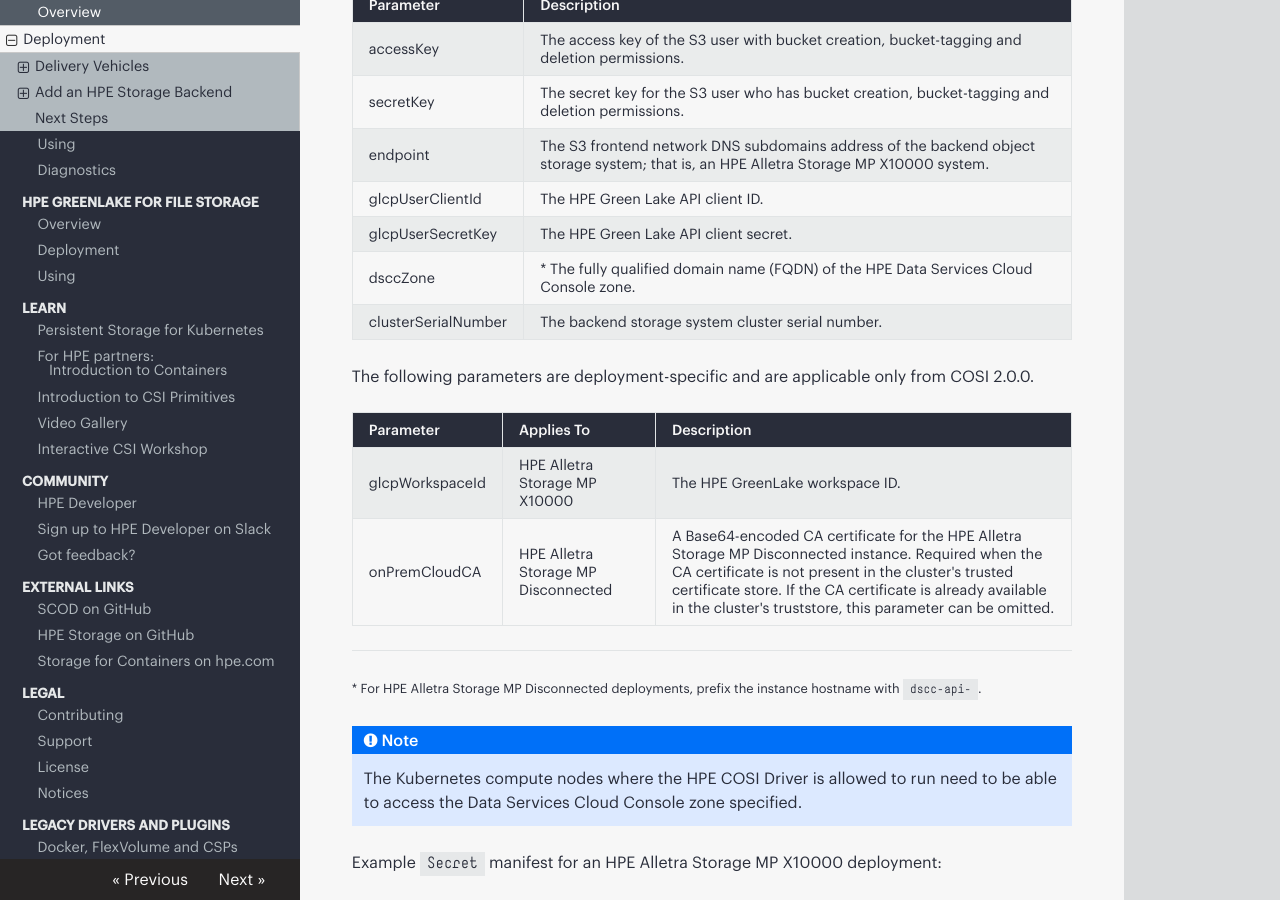
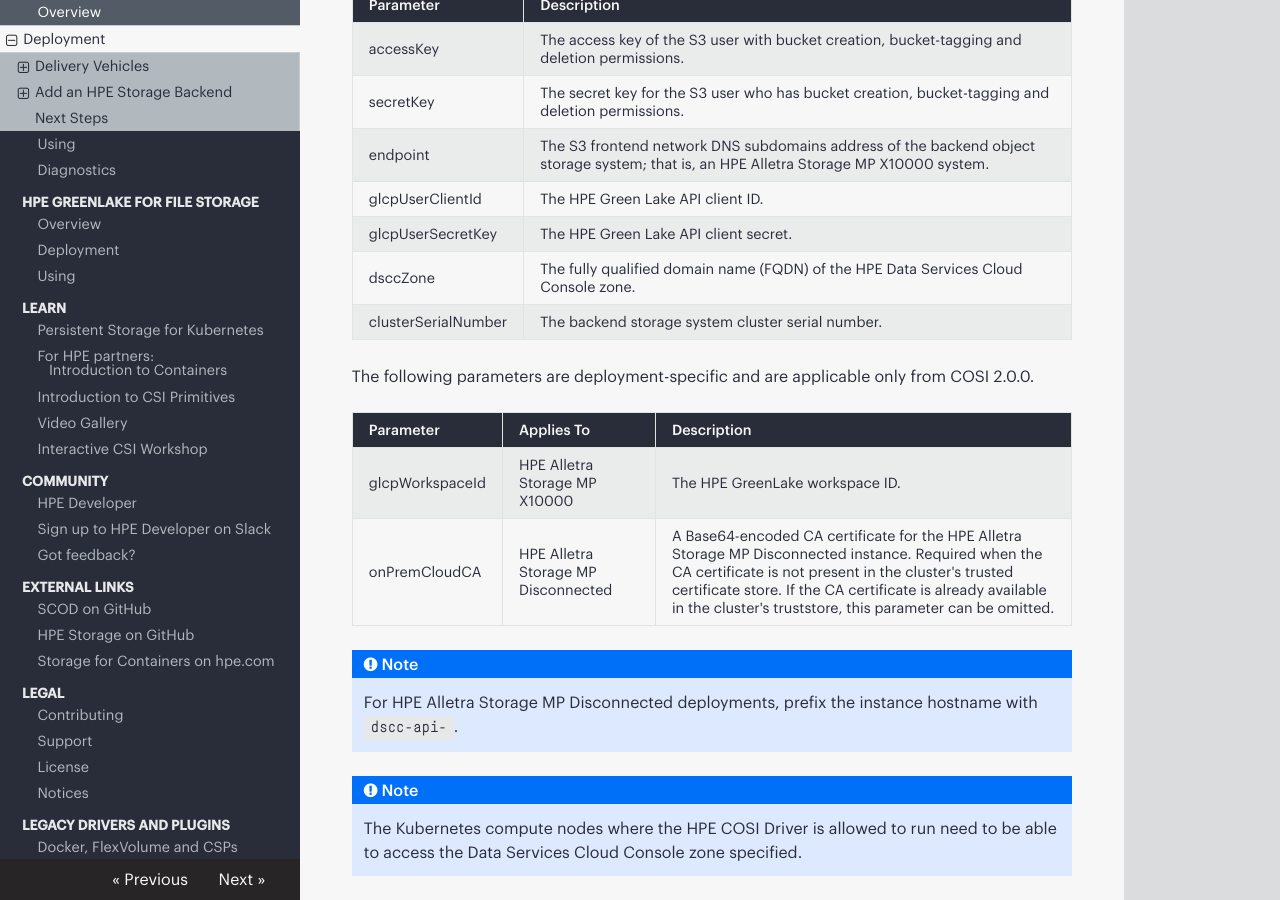
Before and after one commit to hpe-storage/scod, an MkDocs documentation site: the page built from docs/cosi_driver/deployment.md, in a window 1280 px wide and 900 px high, scrolled down 1329 px. Built offline with MkDocs 1.6.1, drawn with Linux system fonts in a browser that asks for light colours; nearby versions of some CDN libraries.

Commit message:
Replaced * footer with note

```diff
--- a/docs/cosi_driver/deployment.md
+++ b/docs/cosi_driver/deployment.md
@@ -34,7 +34,7 @@
 | endpoint            | The S3 frontend network DNS subdomains address of the backend object storage system; that is, an HPE Alletra Storage MP X10000 system.
 | glcpUserClientId    | The HPE Green Lake API client ID.
 | glcpUserSecretKey   | The HPE Green Lake API client secret.
-| dsccZone            | * The fully qualified domain name (FQDN) of the HPE Data Services Cloud Console zone.
+| dsccZone            | The fully qualified domain name (FQDN) of the HPE Data Services Cloud Console zone.
 | clusterSerialNumber | The backend storage system cluster serial number.
 
 The following parameters are deployment-specific and are applicable only from COSI 2.0.0.
@@ -44,8 +44,8 @@
 | glcpWorkspaceId     | HPE Alletra Storage MP X10000          | The HPE GreenLake workspace ID.
 | onPremCloudCA       | HPE Alletra Storage MP Disconnected    | A Base64-encoded CA certificate for the HPE Alletra Storage MP Disconnected instance. Required when the CA certificate is not present in the cluster's trusted certificate store. If the CA certificate is already available in the cluster's truststore, this parameter can be omitted.
 
----
-<small>\* For HPE Alletra Storage MP Disconnected deployments, prefix the instance hostname with `dscc-api-`.</small>
+!!! note
+    For HPE Alletra Storage MP Disconnected deployments, prefix the instance hostname with `dscc-api-`.</small>
 
 !!! note
     The Kubernetes compute nodes where the HPE COSI Driver is allowed to run need to be able to access the Data Services Cloud Console zone specified.
```
